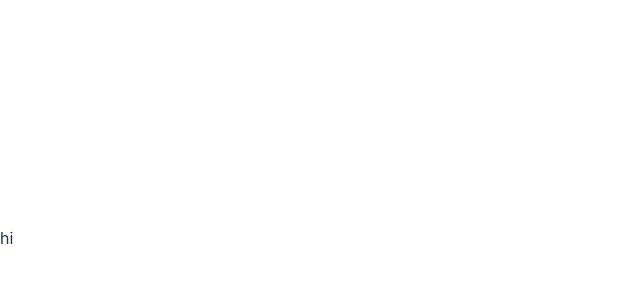
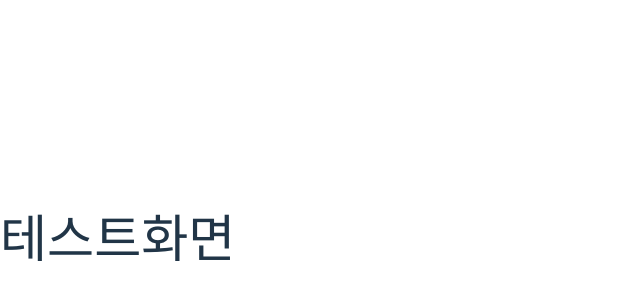
Before and after one commit to snailStory/16personalities, a React (Vite) app: page /typeTest in a window 1280 px wide. Shown: the part 162-462 px from the top of the page, without its empty margins (0-640 px from the left). Built offline with nearby package versions, Linux system fonts and the light colour scheme.

Commit message:
[Feat] 라우터 초기 설정

```diff
--- a/src/App.tsx
+++ b/src/App.tsx
@@ -1,15 +1,13 @@
-
+import { RecoilRoot } from "recoil";
 
 
 function App() {
+  return (
+    <RecoilRoot>
 
-  return (
-    <>
-      <div>
-        <div>hi</div>
-      </div>
-    </>
+    </RecoilRoot>
   )
+
 }
 
-export default App
+export default App;
--- a/src/main.tsx
+++ b/src/main.tsx
@@ -1,10 +1,12 @@
-import React from 'react'
-import ReactDOM from 'react-dom/client'
-import App from './App.tsx'
-import './index.css'
+import React from 'react';
+import ReactDOM from 'react-dom/client';
+import App from './App.tsx';
+import './index.css';
+import Routing from './router/Routing.tsx';
 
 ReactDOM.createRoot(document.getElementById('root') as HTMLElement).render(
   <React.StrictMode>
+    <Routing />
     <App />
-  </React.StrictMode>,
-)
+  </React.StrictMode>
+);
--- /dev/null
+++ b/src/pages/Home.tsx
@@ -0,0 +1,9 @@
+function Home() {
+  return (
+    <div>
+      <h1>Home</h1>
+    </div>
+  );
+}
+
+export default Home;
--- /dev/null
+++ b/src/pages/TypeAnalysis.tsx
@@ -0,0 +1,9 @@
+function TypeAnalysis() {
+  return (
+    <div>
+      <h1>성격유형</h1>
+    </div>
+  );
+}
+
+export default TypeAnalysis;
--- /dev/null
+++ b/src/pages/TypeTest.tsx
@@ -0,0 +1,9 @@
+function TypeTest() {
+  return (
+    <div>
+      <h1>테스트화면</h1>
+    </div>
+  );
+}
+
+export default TypeTest;
--- /dev/null
+++ b/src/router/Routing.tsx
@@ -0,0 +1,20 @@
+import { Routes, Route, BrowserRouter } from 'react-router-dom';
+import Home from '../pages/Home';
+import TypeTest from '../pages/typeTest';
+import TypeAnalysis from '../pages/typeAnalysis';
+
+function Routing() {
+  return (
+    <div className="App">
+      <BrowserRouter>
+        <Routes>
+          <Route path="/" element={<Home />} />
+          <Route path="/typeTest" element={<TypeTest />} />
+          <Route path="/typeAnalysis" element={<TypeAnalysis />} />
+        </Routes>
+      </BrowserRouter>
+    </div>
+  );
+}
+
+export default Routing;
```
Also changed, not shown: src/pages/index.tsx (deleted), src/router/index.tsx (deleted).
